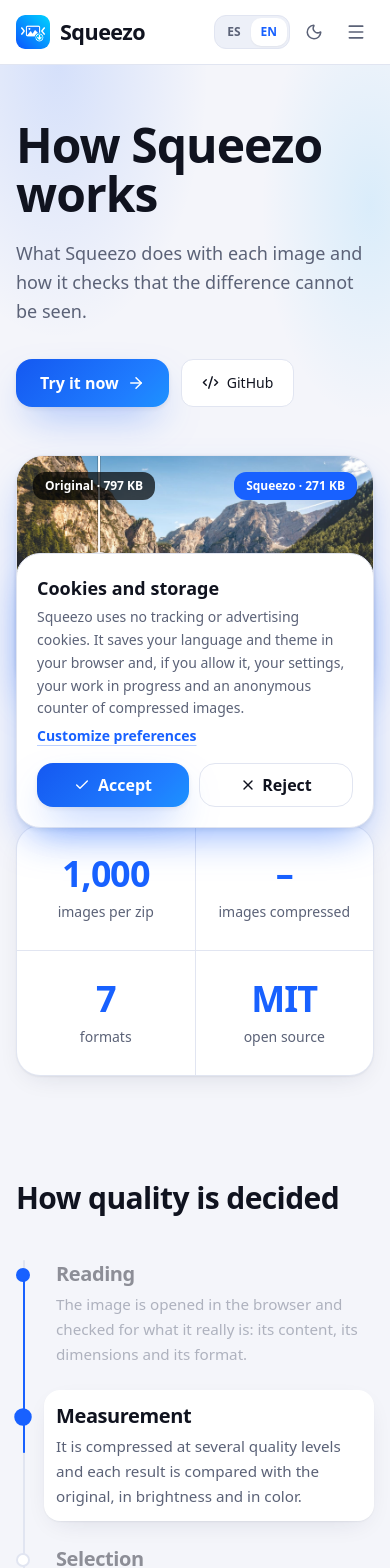
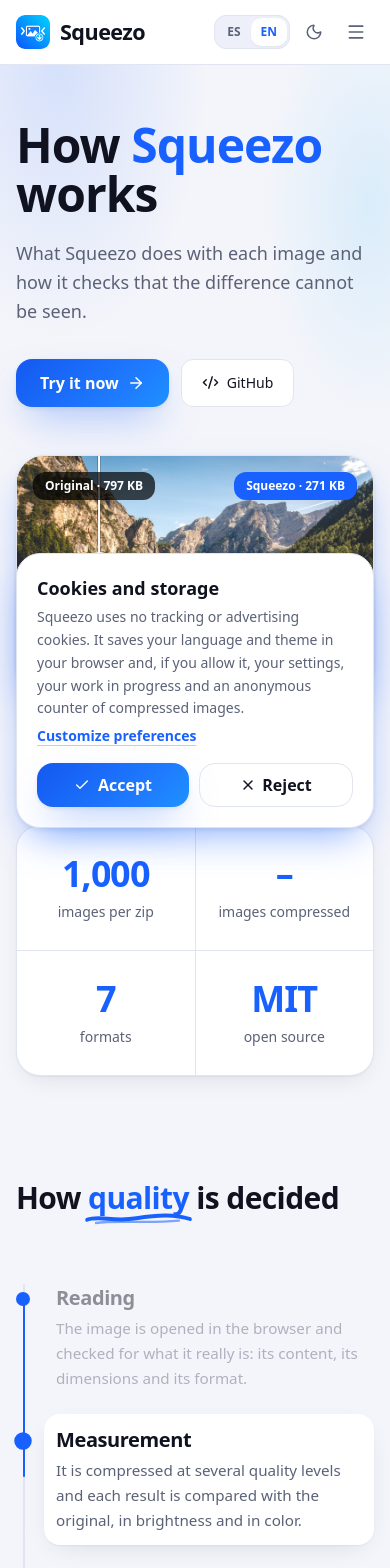
Before and after one commit to Cris223511/image-compressor, a React (Vite) app: page /nosotros in a window 390 px wide. Shown: the top 1568 px of the page. Built offline with nearby package versions, Linux system fonts and the light colour scheme; no server answers.

Commit message:
versión 1.0.8: títulos de Nosotros resaltados con trazo de pincel y recorrido de calidad sin pausa

```diff
--- a/package.json
+++ b/package.json
@@ -1,7 +1,7 @@
 {
   "name": "squeezo",
   "private": true,
-  "version": "1.0.7",
+  "version": "1.0.8",
   "type": "module",
   "description": "Compresor de imágenes que reduce el peso sin perder calidad ni dimensiones, todo en el navegador.",
   "license": "MIT",
--- /dev/null
+++ b/src/components/about/Marked.tsx
@@ -0,0 +1,35 @@
+import { Fragment, type ReactNode } from 'react'
+import { useInView } from './Reveal'
+
+/** resalta una palabra con el color primario y la subraya con un trazo que se dibuja como a pincel */
+export function Mark({ children, underline = true }: { children: ReactNode; underline?: boolean }) {
+  const [ref, seen] = useInView<HTMLSpanElement>()
+  const draw = (delay: number): React.CSSProperties => ({
+    strokeDasharray: 1,
+    strokeDashoffset: seen ? 0 : 1,
+    transition: `stroke-dashoffset 0.9s cubic-bezier(0.65, 0, 0.35, 1) ${delay}ms`,
+  })
+  return (
+    <span ref={ref} className="relative inline-block text-brand">
+      {children}
+      {underline && (
+        <svg aria-hidden viewBox="0 0 200 16" preserveAspectRatio="none" className="pointer-events-none absolute -bottom-2 left-[-3%] h-[0.42em] w-[106%] overflow-visible">
+          {/* un primer trazo largo y otro más corto y fino encima, como dos pasadas de pincel */}
+          <path d="M3 10 C 28 4, 52 13, 96 8 S 168 3, 197 9" pathLength={1} fill="none" stroke="currentColor" strokeWidth="5" strokeLinecap="round" style={draw(450)} />
+          <path d="M20 14 C 62 10, 110 15, 176 11" pathLength={1} fill="none" stroke="currentColor" strokeOpacity="0.55" strokeWidth="3" strokeLinecap="round" style={draw(1150)} />
+        </svg>
+      )}
+    </span>
+  )
+}
+
+/** convierte las palabras marcadas con asteriscos en un texto resaltado y subrayado */
+export function Marked({ text, underline = true }: { text: string; underline?: boolean }) {
+  return (
+    <>
+      {text.split('*').map((part, i) => (
+        <Fragment key={i}>{i % 2 ? <Mark underline={underline}>{part}</Mark> : part}</Fragment>
+      ))}
+    </>
+  )
+}
--- a/src/components/about/QualityStory.tsx
+++ b/src/components/about/QualityStory.tsx
@@ -1,6 +1,7 @@
 import { useCallback, useEffect, useRef, useState } from 'react'
 import { CheckCircle2 } from 'lucide-react'
 import { useDict } from '../../i18n'
+import { Marked } from './Marked'
 import { Reveal } from './Reveal'
 
 // medición real de la foto de ejemplo (3000 × 2000) con la calidad, el peso en KB y la similitud con el original
@@ -88,7 +89,6 @@ export function QualityStory() {
   const verdict = useRef<HTMLSpanElement>(null)
 
   const progress = useRef(0)
-  const paused = useRef(false)
   const visible = useRef(false)
   const waited = useRef(0)
 
@@ -152,7 +152,7 @@ export function QualityStory() {
     const tick = (now: number) => {
       const dt = now - last
       last = now
-      if (visible.current && !paused.current && !document.hidden) {
+      if (visible.current && !document.hidden) {
         if (progress.current >= 1) {
           if (still) {
             raf = requestAnimationFrame(tick)
@@ -191,15 +191,15 @@ export function QualityStory() {
       id="calidad"
       ref={root}
       className="mx-auto w-full max-w-6xl scroll-mt-24 px-4 py-16 sm:px-6"
-      onMouseEnter={() => (paused.current = true)}
-      onMouseLeave={() => (paused.current = false)}
     >
       <div className="grid items-center gap-10 lg:grid-cols-[0.85fr_1.15fr] lg:gap-14">
         <div>
           <Reveal>
-            <h2 className="font-display text-3xl font-extrabold sm:text-4xl">{s.title}</h2>
+            <h2 className="font-display text-3xl font-extrabold sm:text-4xl">
+              <Marked text={s.title} />
+            </h2>
           </Reveal>
-          <ol className="relative mt-8 space-y-3 pl-7">
+          <ol className="relative mt-14 space-y-3 pl-7">
             <span aria-hidden className="absolute bottom-3 left-[7px] top-3 w-0.5 rounded-full bg-line" />
             <span
               aria-hidden
--- a/src/i18n/locales/en.json
+++ b/src/i18n/locales/en.json
@@ -242,7 +242,7 @@
     "updated": "Last updated: November 26, 2026",
     "toc": "On this page",
     "about": {
-      "title": "How Squeezo works",
+      "title": "How *Squeezo* works",
       "lead": "What Squeezo does with each image and how it checks that the difference cannot be seen.",
       "cta": "Try it now",
       "compare": {
@@ -252,7 +252,7 @@
         "drag": "Drag to compare"
       },
       "how": {
-        "title": "Step-by-step usage",
+        "title": "*Step-by-step* usage",
         "steps": [
           {
             "title": "Add",
@@ -279,7 +279,7 @@
         "hint": "This is a demonstration: drag the files, select the ones you want and compress."
       },
       "formats": {
-        "title": "What happens to each file",
+        "title": "What happens to *each file*",
         "items": [
           {
             "name": "JPG, WebP and AVIF",
@@ -327,7 +327,7 @@
         }
       ],
       "story": {
-        "title": "How quality is decided",
+        "title": "How *quality* is decided",
         "sample": "sample photo",
         "quality": "Quality",
         "weight": "Weight",
@@ -374,7 +374,7 @@
         ]
       },
       "security": {
-        "title": "Security",
+        "title": "*Security*",
         "items": [
           {
             "title": "Content verification",
@@ -395,7 +395,7 @@
         ]
       },
       "faq": {
-        "title": "Frequently asked questions",
+        "title": "Frequently asked *questions*",
         "items": [
           {
             "q": "Is quality lost?",
--- a/src/i18n/locales/es.json
+++ b/src/i18n/locales/es.json
@@ -242,7 +242,7 @@
     "updated": "Última actualización: 26 de noviembre de 2026",
     "toc": "En esta página",
     "about": {
-      "title": "Así funciona Squeezo",
+      "title": "Así funciona *Squeezo*",
       "lead": "Qué hace Squeezo con cada imagen y cómo comprueba que la diferencia no se note.",
       "cta": "Probar ahora",
       "compare": {
@@ -252,7 +252,7 @@
         "drag": "Arrastra para comparar"
       },
       "how": {
-        "title": "Uso paso a paso",
+        "title": "Uso *paso a paso*",
         "steps": [
           {
             "title": "Añade",
@@ -279,7 +279,7 @@
         "hint": "Esta es una demostración: arrastra los archivos, selecciona los que quieras y comprime."
       },
       "formats": {
-        "title": "Qué ocurre con cada archivo",
+        "title": "Qué ocurre con *cada archivo*",
         "items": [
           {
             "name": "JPG, WebP y AVIF",
@@ -327,7 +327,7 @@
         }
       ],
       "story": {
-        "title": "Cómo se decide la calidad",
+        "title": "Cómo se decide *la calidad*",
         "sample": "foto de ejemplo",
         "quality": "Calidad",
         "weight": "Peso",
@@ -374,7 +374,7 @@
         ]
       },
       "security": {
-        "title": "Seguridad",
+        "title": "*Seguridad*",
         "items": [
           {
             "title": "Verificación del contenido",
@@ -395,7 +395,7 @@
         ]
       },
       "faq": {
-        "title": "Preguntas frecuentes",
+        "title": "Preguntas *frecuentes*",
         "items": [
           {
             "q": "¿Se pierde calidad?",
--- a/src/pages/About.tsx
+++ b/src/pages/About.tsx
@@ -8,6 +8,7 @@ import { ParallaxBand } from '../components/about/ParallaxBand'
 import { Security } from '../components/about/Security'
 import { Faq } from '../components/about/Faq'
 import { Stats } from '../components/about/Stats'
+import { Marked } from '../components/about/Marked'
 import { Reveal } from '../components/about/Reveal'
 import { REPO_URL } from '../config/site'
 import { useDict, useT } from '../i18n'
@@ -33,7 +34,9 @@ export default function About() {
         />
         <div className="relative mx-auto grid max-w-6xl items-center gap-12 px-4 pb-20 pt-14 sm:px-6 sm:pt-20 lg:grid-cols-[0.9fr_1.1fr]">
           <div>
-            <h1 className="rise font-display text-5xl font-extrabold leading-[1.02] sm:text-6xl">{a.title}</h1>
+            <h1 className="rise font-display text-5xl font-extrabold leading-[1.02] sm:text-6xl">
+              <Marked text={a.title} underline={false} />
+            </h1>
             <p className="rise mt-5 max-w-md text-lg leading-relaxed text-muted" style={{ animationDelay: '140ms' }}>
               {a.lead}
             </p>
@@ -64,7 +67,9 @@ export default function About() {
       <div className="mx-auto max-w-6xl space-y-32 px-4 pb-8 pt-16 sm:px-6">
         <section id="como-funciona" className="scroll-mt-24">
           <Reveal>
-            <h2 className={h2}>{a.how.title}</h2>
+            <h2 className={h2}>
+              <Marked text={a.how.title} />
+            </h2>
             <p className="mt-3 max-w-xl text-muted">{a.how.hint}</p>
           </Reveal>
           <Reveal className="mt-10" delay={160}>
@@ -78,7 +83,9 @@ export default function About() {
 
         <section id="formatos" className="scroll-mt-24">
           <Reveal>
-            <h2 className={h2}>{a.formats.title}</h2>
+            <h2 className={h2}>
+              <Marked text={a.formats.title} />
+            </h2>
           </Reveal>
           <div className="mt-8">
             <FormatCards />
@@ -87,7 +94,9 @@ export default function About() {
 
         <section id="seguridad" className="scroll-mt-24">
           <Reveal>
-            <h2 className={h2}>{a.security.title}</h2>
+            <h2 className={h2}>
+              <Marked text={a.security.title} />
+            </h2>
           </Reveal>
           <div className="mt-10">
             <Security />
@@ -96,7 +105,9 @@ export default function About() {
 
         <section id="faq" className="mx-auto max-w-3xl scroll-mt-24">
           <Reveal>
-            <h2 className={h2}>{a.faq.title}</h2>
+            <h2 className={h2}>
+              <Marked text={a.faq.title} />
+            </h2>
           </Reveal>
           <Reveal className="mt-10" delay={160}>
             <Faq />
```
Also changed, not shown: 2 other files (tests, documents, lock files or other folders).
